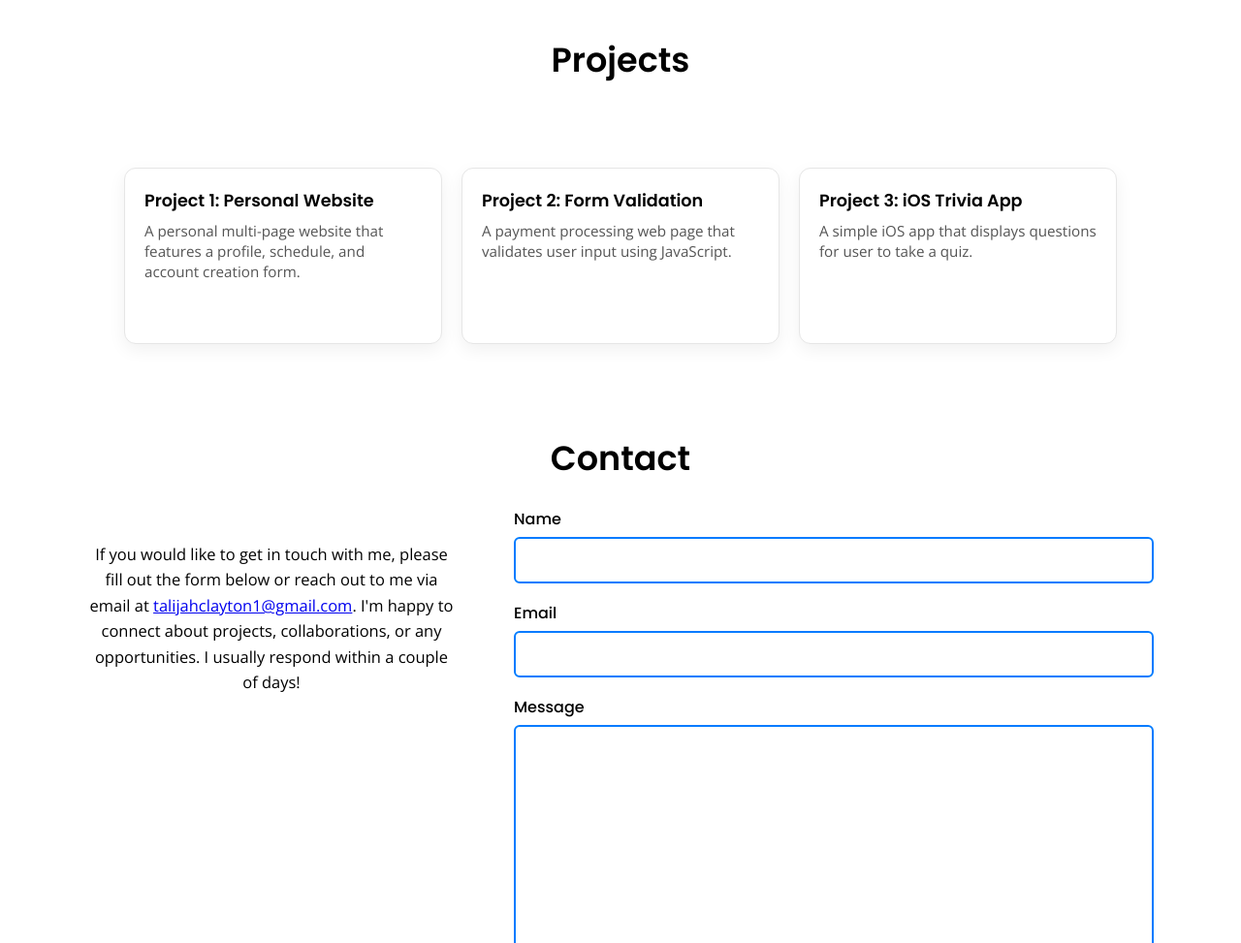
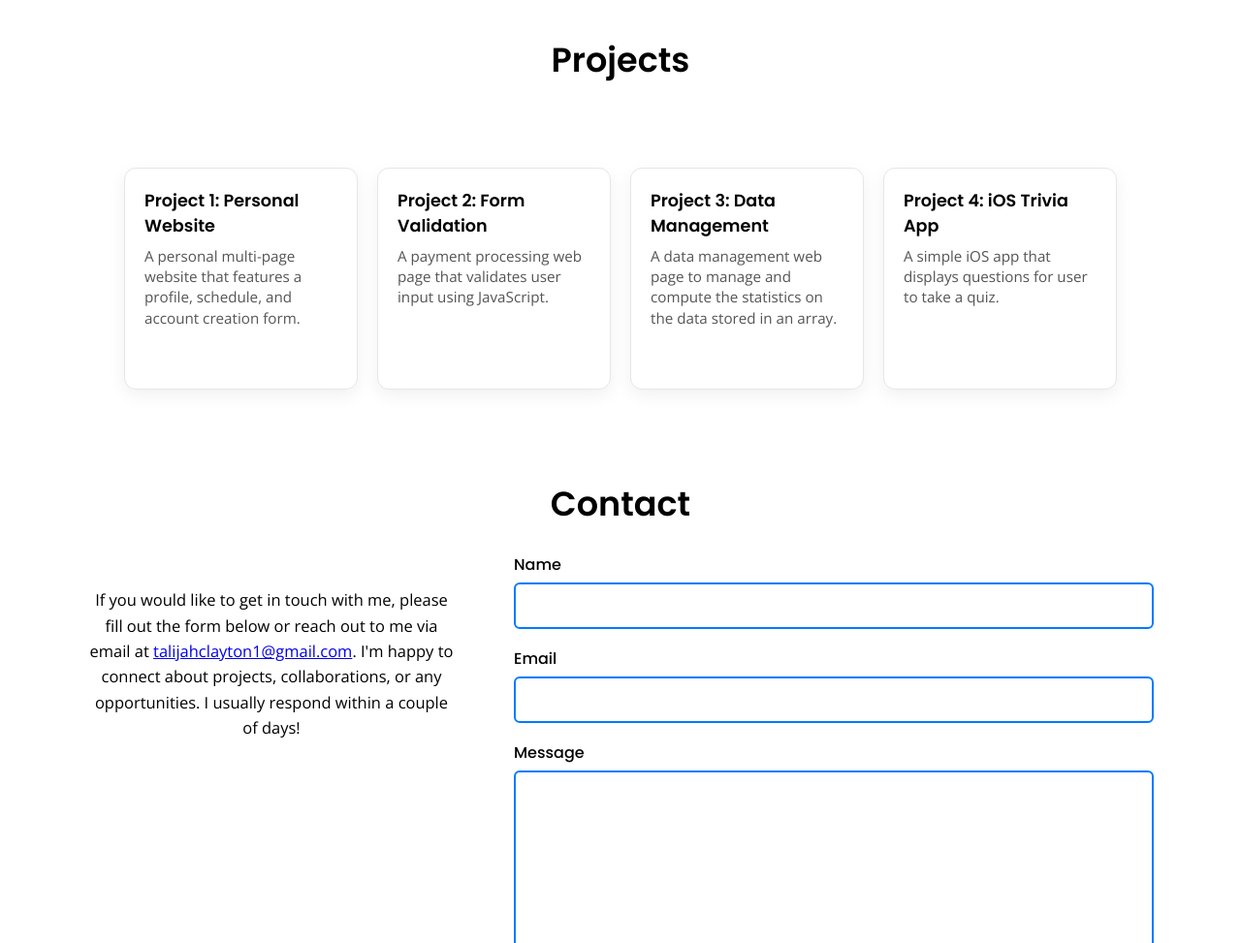
Before and after one commit to TalijahC/Talijah-Portfolio, a plain HTML site: page index.html in a window 1280 px wide. Shown: the part 995-1968 px from the top of the page at 97% size. Drawn offline with nearby package versions, Linux system fonts and the light colour scheme.

Commit message:
Added a new project

```diff
--- a/index.html
+++ b/index.html
@@ -66,18 +66,23 @@
             <section id="projects">
               <h2>Projects</h2>
               <div class="projects-grid">
-                <a class="project-card" href="" target="_blank" aria-label="Open E-portfolio on Github">
+                <a class="project-card" href="https://github.com/TalijahC/IP-Project1.git" target="_blank" aria-label="Open E-portfolio on Github">
                   <h3>Project 1: Personal Website</h3>
                   <p>A personal multi-page website that features a profile, schedule, and account creation form.</p>
               </a>
 
-                <a class="project-card" href="" target="_blank" aria-label="Open Form Validation Project on Github">
+                <a class="project-card" href="https://github.com/TalijahC/IP-Project2.git" target="_blank" aria-label="Open Form Validation Project on Github">
                 <h3>Project 2: Form Validation</h3>
                   <p> A payment processing web page that validates user input using JavaScript.</p>
                 </a>
 
-                <a class="project-card" href="" target="_blank" aria-label="Open iOS Trivia App Project on Github">
-                  <h3>Project 3: iOS Trivia App</h3>
+                <a class="project-card" href="https://github.com/TalijahC/IP-Project3.git" target="_blank" aria-label="Open Data Management Project on Github">
+                  <h3>Project 3: Data Management</h3>
+                  <p> A data management web page to manage and compute the statistics on the data stored in an array.</p>
+                </a>
+
+                <a class="project-card" href="https://github.com/TalijahC/Project-3-Trivia.git" target="_blank" aria-label="Open iOS Trivia App Project on Github">
+                  <h3>Project 4: iOS Trivia App</h3>
                   <p>A simple iOS app that displays questions for user to take a quiz.</p>
                 </a>
               </div>
```
